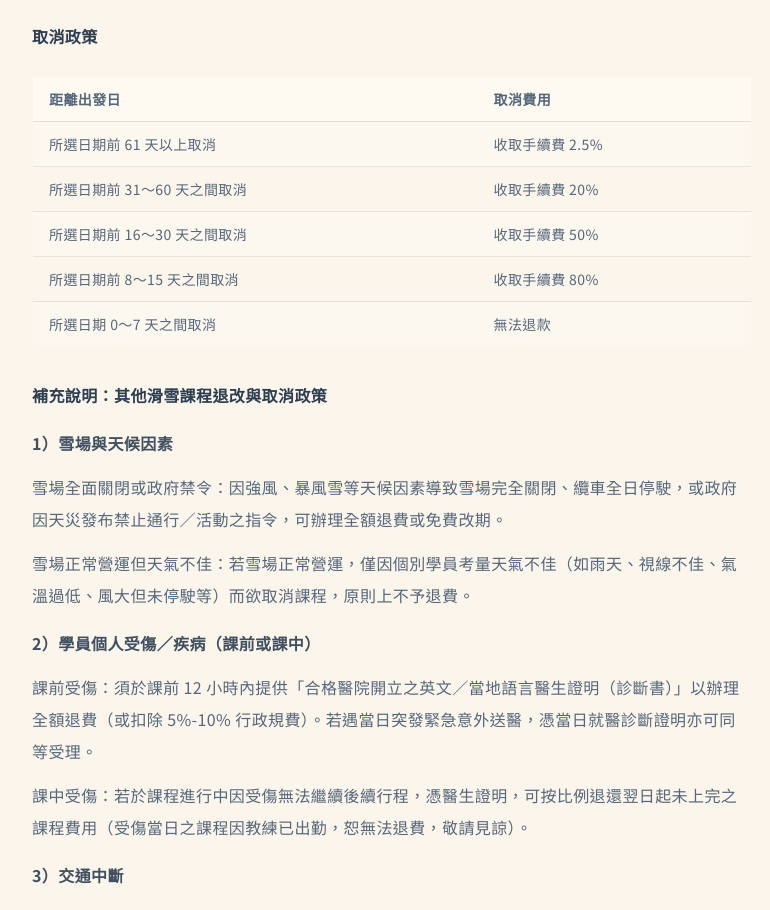
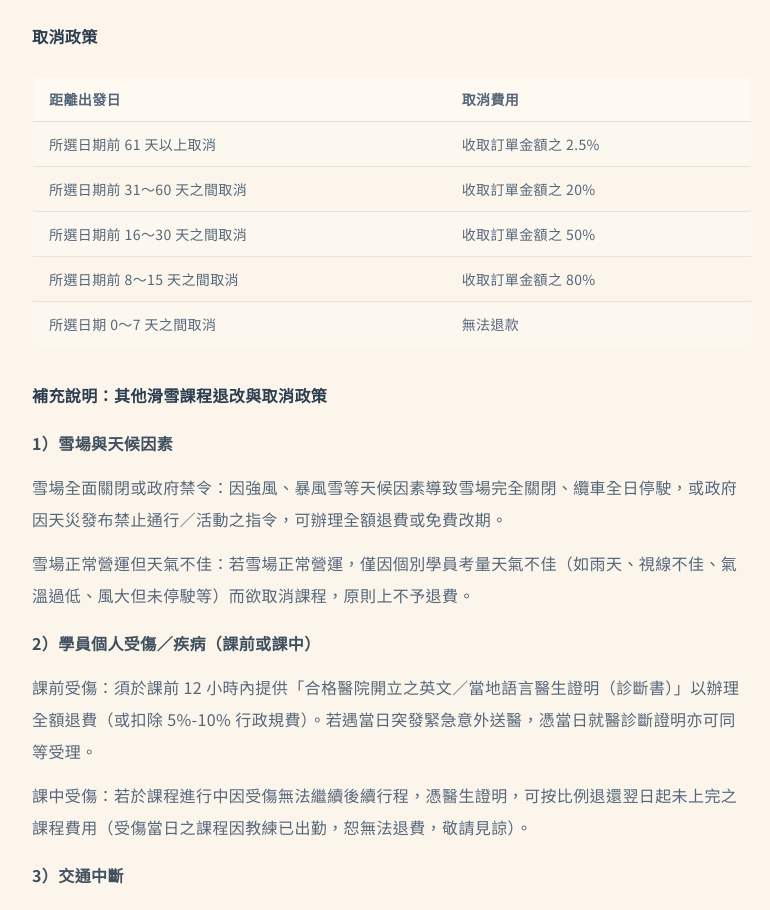
Before and after one commit to Pure-ski/web-app-2026, a Next.js app: page /terms in a window 1280 px wide. Shown: the part 2940-3850 px from the top of the page, without its empty margins (248-1018 px from the left). Built offline with nearby package versions, Linux system fonts and the light colour scheme.

Commit message:
Add Razio to privacy third-party list, clarify cancellation fee wording

```diff
--- a/src/app/privacy/page.tsx
+++ b/src/app/privacy/page.tsx
@@ -80,7 +80,7 @@ export default function PrivacyPage() {
           <Section title="四、第三方服務">
             <p>
               本公司使用下列第三方平台提供服務，該等平台依其各自的隱私政策處理資料：Meta（Facebook /
-              Instagram）、LINE、Stripe（線上付款）、雲端伺服器服務商。
+              Instagram）、LINE、Stripe（線上付款）、Razio（課程預訂系統）、雲端伺服器服務商。
             </p>
           </Section>
 
--- a/src/app/terms/page.tsx
+++ b/src/app/terms/page.tsx
@@ -30,10 +30,10 @@ function Section({
 }
 
 const CANCELLATION_TABLE = [
-  { range: "所選日期前 61 天以上取消", fee: "收取手續費 2.5%" },
-  { range: "所選日期前 31～60 天之間取消", fee: "收取手續費 20%" },
-  { range: "所選日期前 16～30 天之間取消", fee: "收取手續費 50%" },
-  { range: "所選日期前 8～15 天之間取消", fee: "收取手續費 80%" },
+  { range: "所選日期前 61 天以上取消", fee: "收取訂單金額之 2.5%" },
+  { range: "所選日期前 31～60 天之間取消", fee: "收取訂單金額之 20%" },
+  { range: "所選日期前 16～30 天之間取消", fee: "收取訂單金額之 50%" },
+  { range: "所選日期前 8～15 天之間取消", fee: "收取訂單金額之 80%" },
   { range: "所選日期 0～7 天之間取消", fee: "無法退款" },
 ];
 
```
